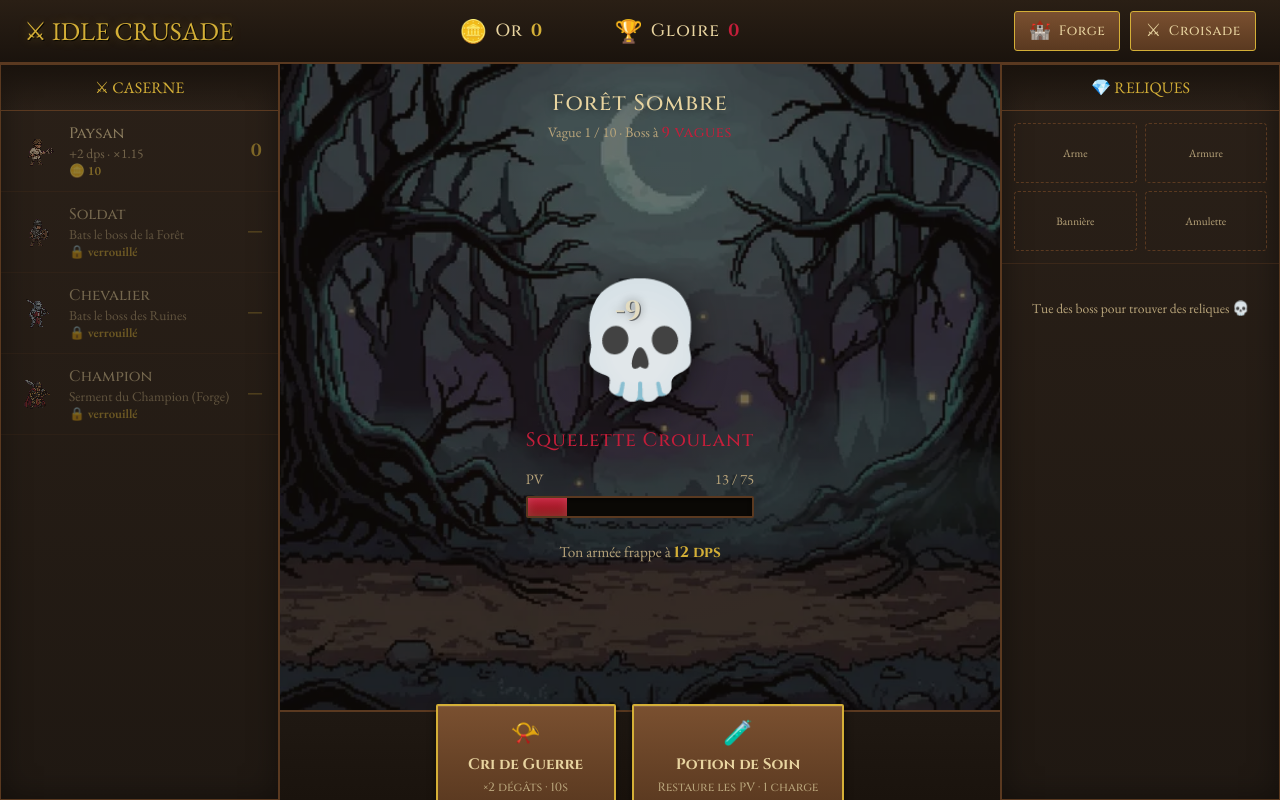
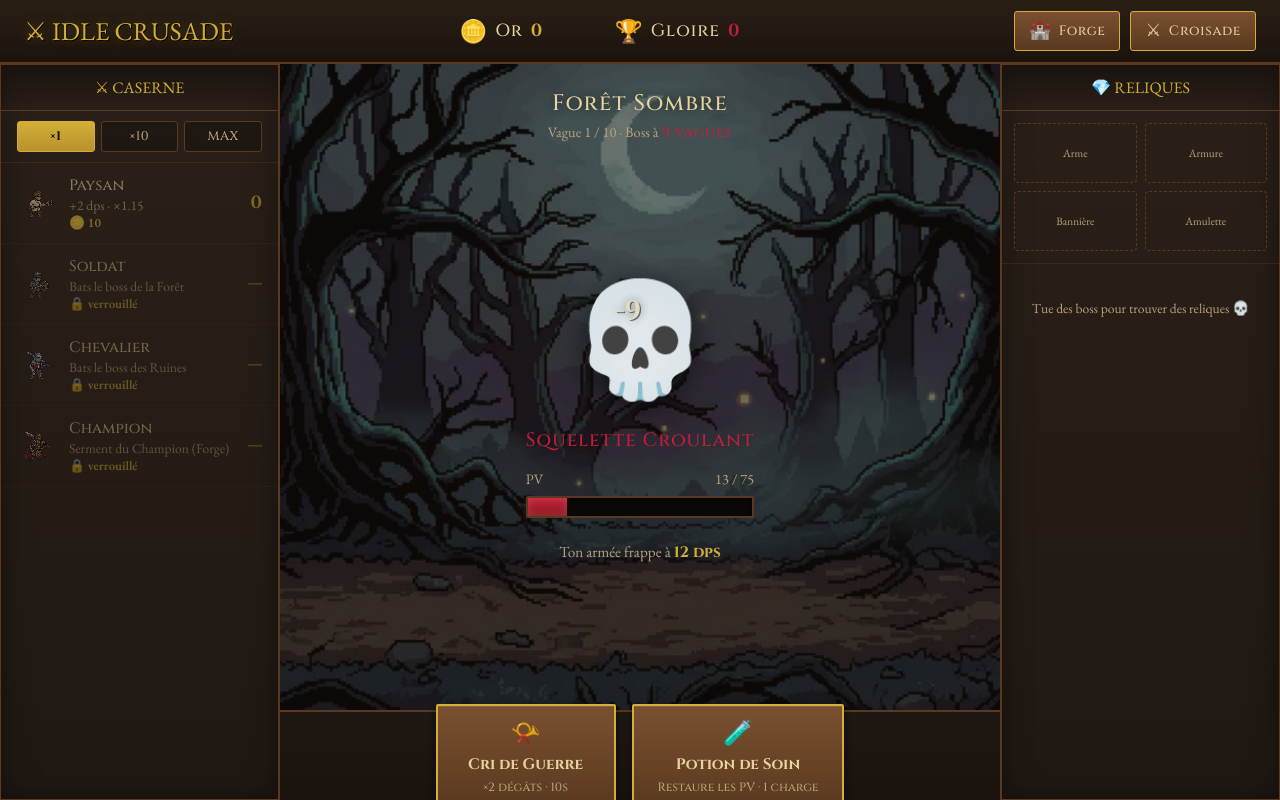
Before and after one commit to Etienne-Bernoux/Idle-Crusade, a Svelte app: page / in a window 1280 px wide. Built offline with nearby package versions, Linux system fonts and the light colour scheme.

Commit message:
feat: bulk recruit modes x1/x10/max with a tested economy module (US 14)

```diff
--- a/src/App.svelte
+++ b/src/App.svelte
@@ -5,6 +5,7 @@
   import { loadSave, saveNow } from './lib/save.js'
   import { RELIQUES, RARITIES, RELIQUE_SLOTS, SLOT_LABELS, rollRelique, reliqueEffect, equipRelique, capInventory, meltValue } from './lib/reliques.js'
   import { META_UPGRADES, PRESTIGE_MIN_ZONES, emptyMetaLevels, gloireGain, metaEffects, upgradeCost, buyUpgrade } from './lib/prestige.js'
+  import { BUY_MODES, DEFAULT_BUY_MODE, isBuyMode, plannedPurchase } from './lib/economy.js'
   import paysanSprite from './assets/sprites/paysan.webp'
   import soldatSprite from './assets/sprites/soldat.webp'
   import chevalierSprite from './assets/sprites/chevalier.webp'
@@ -130,6 +131,10 @@
   let showPrestigeScreen = false
   let showForge = false
 
+  // Mode d'achat (×1 / ×10 / MAX). Persisté : c'est une préférence, la
+  // redemander à chaque session serait la friction qu'on vient de supprimer.
+  let buyMode = DEFAULT_BUY_MODE
+
   let inventory = []
   let equipped = { arme: null, armure: null, banniere: null, amulette: null }
   let nextReliqueUid = 0
@@ -163,19 +168,21 @@
 
   // Coût recalculé depuis le primitif (convention US 3 : ne pas lire la dérivée —
   // robuste si un futur buff mute counts entre le render et le click).
-  // costMult passé en argument (et non lu depuis le dérivé `meta`) : sinon la
-  // dépendance à metaLevels serait invisible pour Svelte, et `troopRows` ne se
-  // recalculerait pas à l'achat d'Intendance.
-  function costOf(id, costMult = 1) {
-    return Math.floor(TROOPS[id].baseCost * Math.pow(1.15, counts[id]) * costMult)
+  // costMult et mode passés en arguments (et non lus depuis le dérivé `meta`) :
+  // sinon la dépendance à metaLevels/buyMode serait invisible pour Svelte, et
+  // `troopRows` ne se recalculerait pas à l'achat d'Intendance.
+  function purchaseOf(id, mode, costMult) {
+    return plannedPurchase(mode, TROOPS[id].baseCost, counts[id], gold, costMult)
   }
 
   function recruit(id) {
     if (!isTroopUnlocked(id)) return
-    const cost = costOf(id, meta.costMult)
-    if (gold < cost) return
+    // Recalculé depuis le primitif au moment du clic, jamais lu depuis la
+    // dérivée affichée : l'or a pu bouger entre le render et le clic.
+    const { count, cost } = purchaseOf(id, buyMode, meta.costMult)
+    if (count === 0) return
     gold -= cost
-    counts = { ...counts, [id]: counts[id] + 1 }
+    counts = { ...counts, [id]: counts[id] + count }
   }
 
   // Ajoute des reliques à l'inventaire et applique le cap : les plus faibles
@@ -228,16 +235,20 @@
     return !t.requiresMeta || championUnlocked
   }
 
-  $: troopRows = TROOP_ORDER.map(id => ({
+  $: troopRows = TROOP_ORDER.map(id => {
+    const plan = purchaseOf(id, buyMode, meta.costMult)
+    return {
       id,
       name: TROOPS[id].name,
       spriteUrl: TROOPS[id].spriteUrl,
       dps: TROOPS[id].dps,
       hint: TROOPS[id].hint,
       count: counts[id],
-    cost: costOf(id, meta.costMult),
+      cost: plan.displayCost,
+      buyCount: plan.count,
       unlocked: isTroopUnlocked(id, meta.championUnlocked),
-  }))
+    }
+  })
 
   function spawnNextEnemy() {
     const z = zones[currentZone]
@@ -475,7 +486,7 @@
   function state() {
     return {
       gold, counts, currentZone, wave, zonesUnlocked, inventory, equipped, nextReliqueUid,
-      zonesCleared, gloire, metaLevels, prestigeCount,
+      zonesCleared, gloire, metaLevels, prestigeCount, buyMode,
     }
   }
 
@@ -495,6 +506,7 @@
     gloire = raw.gloire ?? 0
     metaLevels = { ...emptyMetaLevels(), ...(raw.metaLevels ?? {}) }
     prestigeCount = raw.prestigeCount ?? 0
+    buyMode = isBuyMode(raw.buyMode) ? raw.buyMode : DEFAULT_BUY_MODE
     // Filtrer les instances dont le defId a disparu du catalogue (relique fantôme).
     const known = (r) => r && RELIQUES[r.defId]
     inventory = (raw.inventory ?? []).filter(known)
@@ -569,11 +581,21 @@
   <aside class="panel caserne">
     <div class="panel-title">⚔ Caserne</div>
 
+    <div class="buy-modes">
+      {#each BUY_MODES as m (m.id)}
+        <button
+          class="buy-mode"
+          class:active={buyMode === m.id}
+          on:click={() => { buyMode = m.id; saveNow(state()) }}
+        >{m.label}</button>
+      {/each}
+    </div>
+
     {#each troopRows as t (t.id)}
       <div
         class="unit"
         class:locked={!t.unlocked}
-        class:insolvable={t.unlocked && gold < t.cost}
+        class:insolvable={t.unlocked && t.buyCount === 0}
         on:click={() => t.unlocked && recruit(t.id)}
         on:keydown={(e) => t.unlocked && (e.key === 'Enter' || e.key === ' ') && recruit(t.id)}
         role="button"
@@ -586,7 +608,10 @@
           <div class="unit-name">{t.name}</div>
           {#if t.unlocked}
             <div class="unit-stats">+{t.dps} dps · ×1.15</div>
-            <div class="unit-cost">🪙 {formatNumber(t.cost)}</div>
+            <div class="unit-cost">
+              {#if t.buyCount > 1}<span class="unit-qty">×{t.buyCount}</span>{/if}
+              🪙 {formatNumber(t.cost)}
+            </div>
           {:else}
             <div class="unit-stats">{t.hint}</div>
             <div class="unit-cost">🔒 verrouillé</div>
--- a/src/app.css
+++ b/src/app.css
@@ -658,3 +658,36 @@ header {
   .forge-level { grid-column: 3; }
   .forge-buy { grid-column: 2 / -1; }
 }
+
+/* ---------- CASERNE — MODE D'ACHAT (×1 / ×10 / MAX) ---------- */
+.buy-modes {
+  display: flex;
+  gap: 6px;
+  padding: 10px 16px;
+  border-bottom: 1px solid rgba(90, 57, 32, 0.4);
+}
+.buy-mode {
+  flex: 1;
+  padding: 6px 0;
+  font-family: 'Cinzel', serif;
+  font-size: 0.8rem;
+  letter-spacing: 0.04em;
+  color: var(--parchment-dim);
+  background: rgba(0, 0, 0, 0.25);
+  border: 1px solid var(--leather);
+  border-radius: 3px;
+  cursor: pointer;
+  transition: color 0.15s, border-color 0.15s, background 0.15s;
+}
+.buy-mode:hover { color: var(--parchment); }
+.buy-mode.active {
+  color: var(--bg-deep);
+  font-weight: 700;
+  background: linear-gradient(to bottom, var(--gold), #b8912c);
+  border-color: var(--gold);
+}
+.unit-qty {
+  font-family: 'Cinzel', serif;
+  font-weight: 700;
+  color: var(--parchment);
+}
--- /dev/null
+++ b/src/lib/economy.js
@@ -0,0 +1,65 @@
+// Économie du recrutement : coût unitaire et coûts de lot. Logique pure.
+// Le coût monte de 15% par unité déjà possédée (façon Cookie Clicker).
+
+export const COST_GROWTH = 1.15
+
+// Coût de la PROCHAINE unité. costMult vient de la Forge (Intendance).
+export function unitCost(baseCost, owned, costMult = 1) {
+  return Math.floor(baseCost * Math.pow(COST_GROWTH, owned) * costMult)
+}
+
+// Coût de `n` unités achetées d'affilée = somme des coûts unitaires successifs.
+// On somme les arrondis plutôt que d'arrondir une somme géométrique : sinon le
+// prix d'un lot différerait de celui de n achats un par un (Σ floor ≠ floor Σ),
+// et un joueur qui compare les deux se sentirait volé.
+export function bulkCost(baseCost, owned, n, costMult = 1) {
+  if (!(n > 0)) return 0
+  let total = 0
+  for (let i = 0; i < n; i++) total += unitCost(baseCost, owned + i, costMult)
+  return total
+}
+
+// Combien d'unités `gold` permet d'acheter, et leur coût total.
+// Boucle bornée par la croissance exponentielle du coût : n reste logarithmique
+// en or disponible (~175 tours pour 10¹² d'or), donc pas de formule fermée.
+export function maxAffordable(baseCost, owned, gold, costMult = 1) {
+  let n = 0
+  let total = 0
+  for (;;) {
+    const next = total + unitCost(baseCost, owned + n, costMult)
+    if (next > gold) return { count: n, cost: total }
+    total = next
+    n += 1
+  }
+}
+
+export const BUY_MODES = [
+  { id: 'x1', label: '×1', qty: 1 },
+  { id: 'x10', label: '×10', qty: 10 },
+  { id: 'max', label: 'MAX', qty: null },   // qty null = calculé depuis l'or
+]
+
+export const DEFAULT_BUY_MODE = 'x1'
+
+export function isBuyMode(id) {
+  return BUY_MODES.some(m => m.id === id)
+}
+
+// Ce qu'un clic sur une troupe ferait dans le mode courant.
+//   count       : unités réellement achetées (0 = insolvable, le clic ne fait rien)
+//   cost        : or effectivement débité (0 si count vaut 0)
+//   displayCost : prix à AFFICHER sur la carte, même quand c'est inabordable —
+//                 sinon une carte insolvable annoncerait « 🪙 0 ». En MAX sans
+//                 rien de finançable, on affiche le prix de la prochaine unité,
+//                 c'est le palier que le joueur cherche à atteindre.
+// ×10 est tout-ou-rien : pas question d'acheter 9 unités par surprise.
+export function plannedPurchase(mode, baseCost, owned, gold, costMult = 1) {
+  if (mode === 'max') {
+    const { count, cost } = maxAffordable(baseCost, owned, gold, costMult)
+    return { count, cost, displayCost: count > 0 ? cost : unitCost(baseCost, owned, costMult) }
+  }
+  const qty = BUY_MODES.find(m => m.id === mode)?.qty ?? 1
+  const displayCost = bulkCost(baseCost, owned, qty, costMult)
+  const affordable = displayCost <= gold
+  return { count: affordable ? qty : 0, cost: affordable ? displayCost : 0, displayCost }
+}
--- a/src/lib/save.js
+++ b/src/lib/save.js
@@ -26,6 +26,9 @@ export function serialize(state) {
     gloire: state.gloire ?? 0,
     metaLevels: state.metaLevels ?? {},
     prestigeCount: state.prestigeCount ?? 0,
+    // Préférence d'UI, pas de la progression — mais persistée quand même : la
+    // redemander à chaque session annulerait le confort qu'elle apporte.
+    buyMode: state.buyMode ?? 'x1',
   }
 }
 
```
Also changed, not shown: 3 other files (tests, documents, lock files or other folders). Lines whose indentation alone changed are shown as unchanged.
